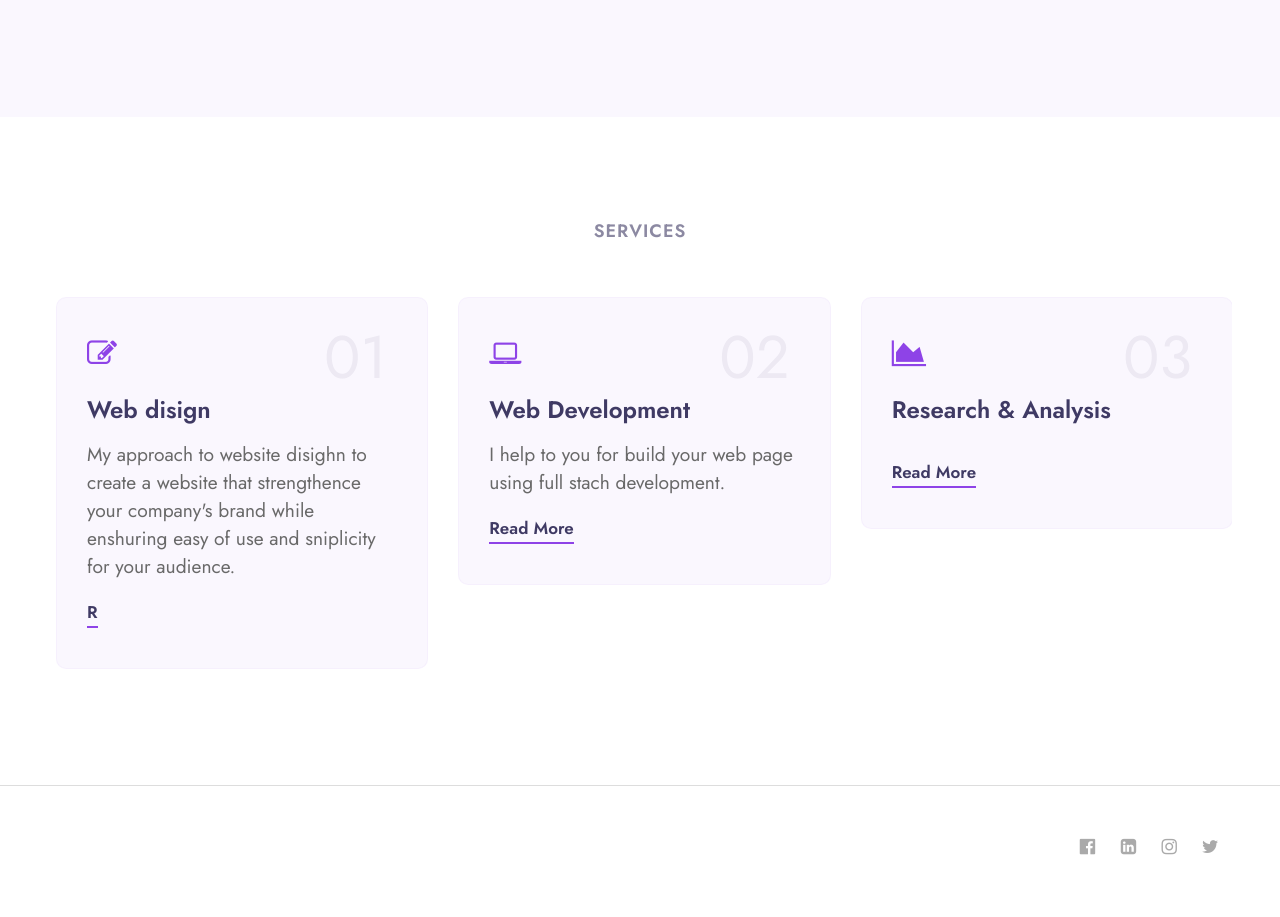
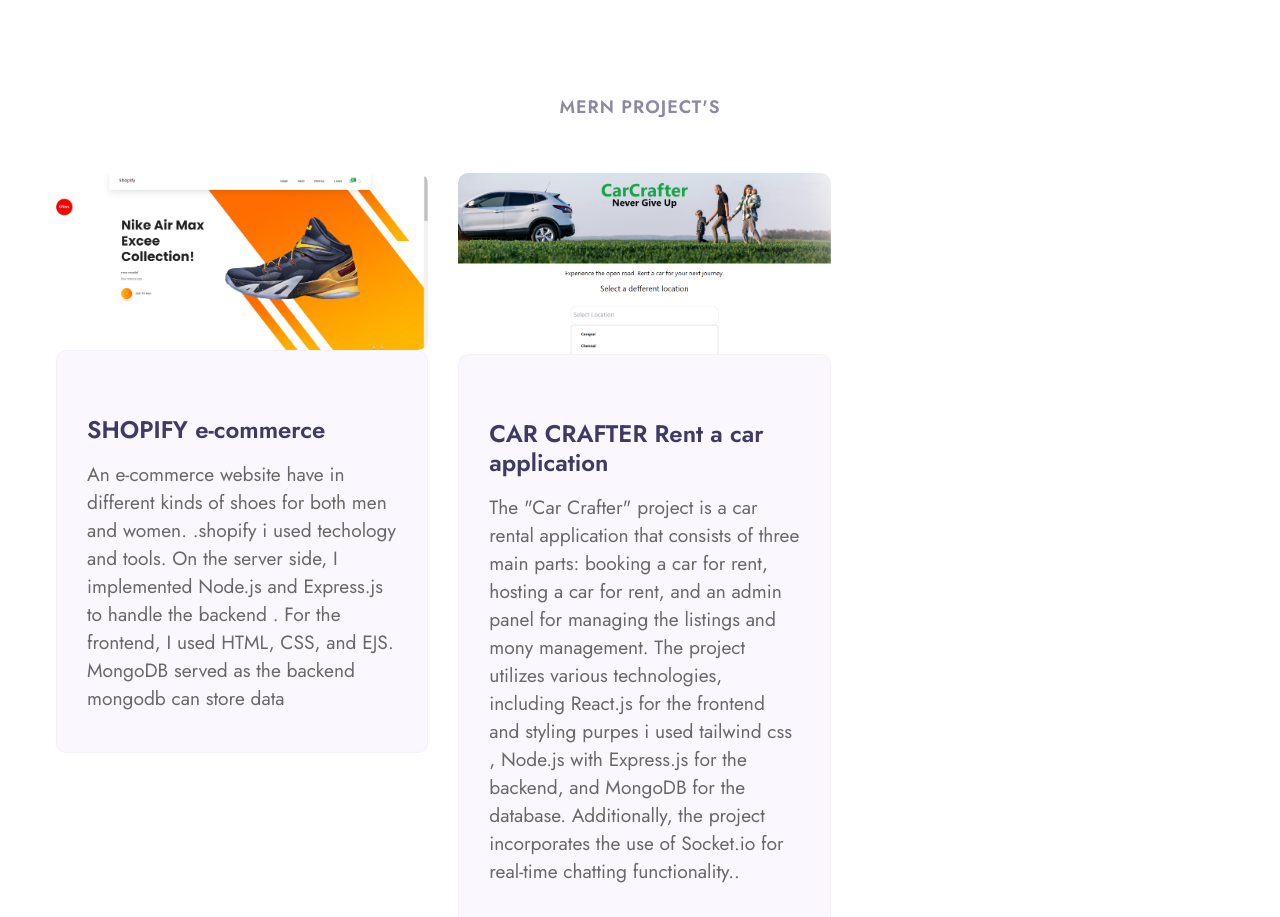
Before and after one commit to faheemfazal/personal-website, a plain HTML site: page index.html in a window 1280 px wide. Shown: the part 1661-2578 px from the top of the page. Drawn offline with Linux system fonts and the light colour scheme.

Commit message:
updations

```diff
--- a/index.html
+++ b/index.html
@@ -81,10 +81,10 @@ Author URL: http://w3layouts.com
                 <h1 class="mb-2 title"> <span>I'm</span> Faheem Fazal </h1>
                 <p class="mb-4 title">  M E R N stack Developer</p>
                 <p></p>
-                <div class="mt-sm-5 mt-4">
+                <!-- <div class="mt-sm-5 mt-4">
                     <a class="btn btn-primary btn-style mr-2" href="contact.html"> Hire Me </a>
                     <a class="btn btn-outline-primary btn-style mr-2" href="#portfolio"> Portfolio </a>
-                </div>
+                </div> -->
             </div>
             <div class="col-lg-6 col-md-8 col-sm-10 mt-lg-0 mt-4">
                 <div class="img-effect text-lg-center">
@@ -104,7 +104,7 @@ Author URL: http://w3layouts.com
             <div class="row">
                 <div class="col-lg-4">
                     <div class="position-relative">
-                        <img src="assets/images/WhatsApp Image 2022-10-08 at 23.14.08.jpeg" alt="" class="radius-image img-fluid">
+                        <img src="assets/images/fa.jpeg" alt="" class="radius-image img-fluid">
                     </div>
                 </div>
                 <div class="col-lg-8 mt-lg-0 mt-5">
@@ -135,41 +135,44 @@ Author URL: http://w3layouts.com
 <section class="w3l-services">
     <div class="blog py-5" id="services">
         <div class="container py-lg-5">
-            <h5 class="title-small text-center">Services</h5>
+            <h5 class="title-small text-center">MERN PROJECT'S</h5>
             <h3 class="title-big text-center mb-sm-5 mb-4"></h3>
             <div class="row">
                 <div class="col-md-12 mx-auto pr-2">
                     <div class="owl-two owl-carousel owl-theme">
                         <div class="item">
                             <div class="card">
-                                <div class="box-wrap">
-                                    <div class="icon">
-                                        <span class="fa fa-pencil-square-o"></span>
+                              <img src="assets/images/ecomm.png" alt="" class="radius-image img-fluid" style="">
+                                <div class="box-wrap" style="">
+                                    <div class="position-relative">
+
                                     </div>
-                                    <h4 class="number">01</h4>
-                                    <h4><a href="#url">Web disign</a></h4>
-                                    <p>My approach to website disighn to create  a website that strengthence your company's brand while enshuring easy of use and sniplicity for your audience.</p>
-                                    <a href="#read" class="read">R</a>
+                                    <!-- <h4 class="number">01</h4> -->
+                                    <h4><a href="#url">SHOPIFY e-commerce</a></h4>
+                                    <p>An e-commerce website have in different kinds of shoes for both men and women.
+                                      .shopify i used techology and tools. On the server side, I implemented Node.js and Express.js to handle the backend . For the frontend, I used HTML, CSS, and EJS.  MongoDB served as the backend mongodb can store data </p>
+                                    <!-- <a href="#read" class="read">R</a> -->
                                 </div>
                             </div>
                         </div>
 
                         <div class="item">
                             <div class="card">
+                              <img src="assets/images/rent.png" alt="" class="radius-image img-fluid" style="">
                                 <div class="box-wrap">
                                     <div class="icon">
-                                      <span class="fa fa-laptop"></span>
+
                                     </div>
-                                    <h4 class="number">02</h4>
-                                    <h4><a href="#url">Web Development</a></h4>
-                                    <p>I help to you for build your web page using full stach development.</p>
-                                      <a href="#read" class="read">Read more</a>
+                                    <!-- <h4 class="number">02</h4> -->
+                                    <h4><a href="#">CAR CRAFTER Rent a car application</a></h4>
+                                    <p>The "Car Crafter" project is a car rental application that consists of three main parts: booking a car for rent, hosting a car for rent, and an admin panel for managing the listings and mony management. The project utilizes various technologies, including React.js for the frontend and styling purpes i  used tailwind css , Node.js with Express.js for the backend, and MongoDB for the database. Additionally, the project incorporates the use of Socket.io for real-time chatting functionality..</p>
+                                      <!-- <a href="#read" class="read">Read more</a> -->
                                   </div>
                             </div>
                         </div>
 
                         <div class="item">
-                            <div class="card">
+                            <!-- <div class="card">
                                 <div class="box-wrap">
                                     <div class="icon">
                                       <span class="fa fa-area-chart"></span>
@@ -179,7 +182,7 @@ Author URL: http://w3layouts.com
                                     <p></p>
                                       <a href="#read" class="read">Read more</a>
                                   </div>
-                            </div>
+                            </div> -->
                         </div>
 
 
```
Also changed, not shown: about.html (+16 -17 lines), assets/images/ecomm.png (added), assets/images/fa.jpeg (added), assets/images/rent.png (added).
